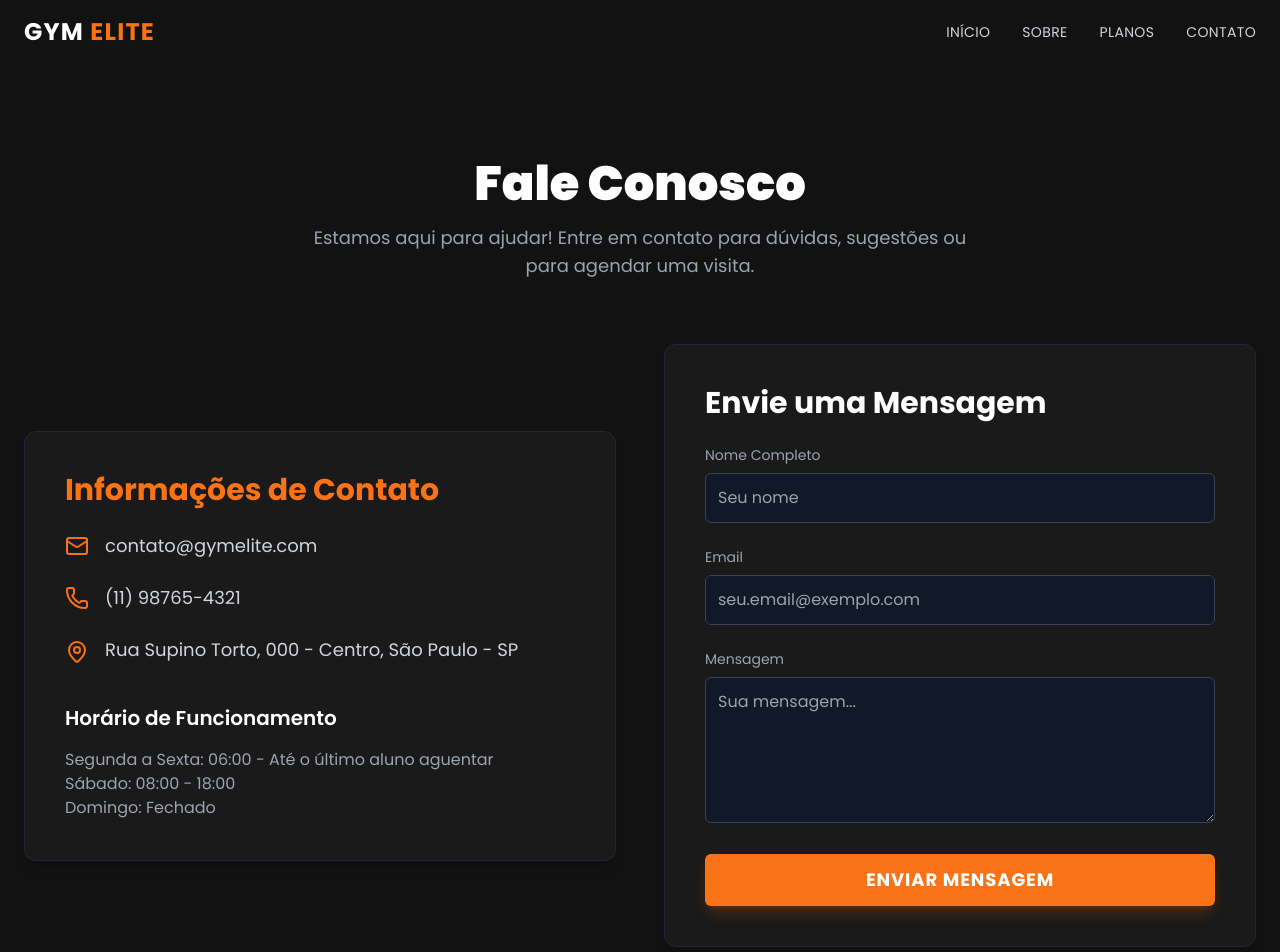
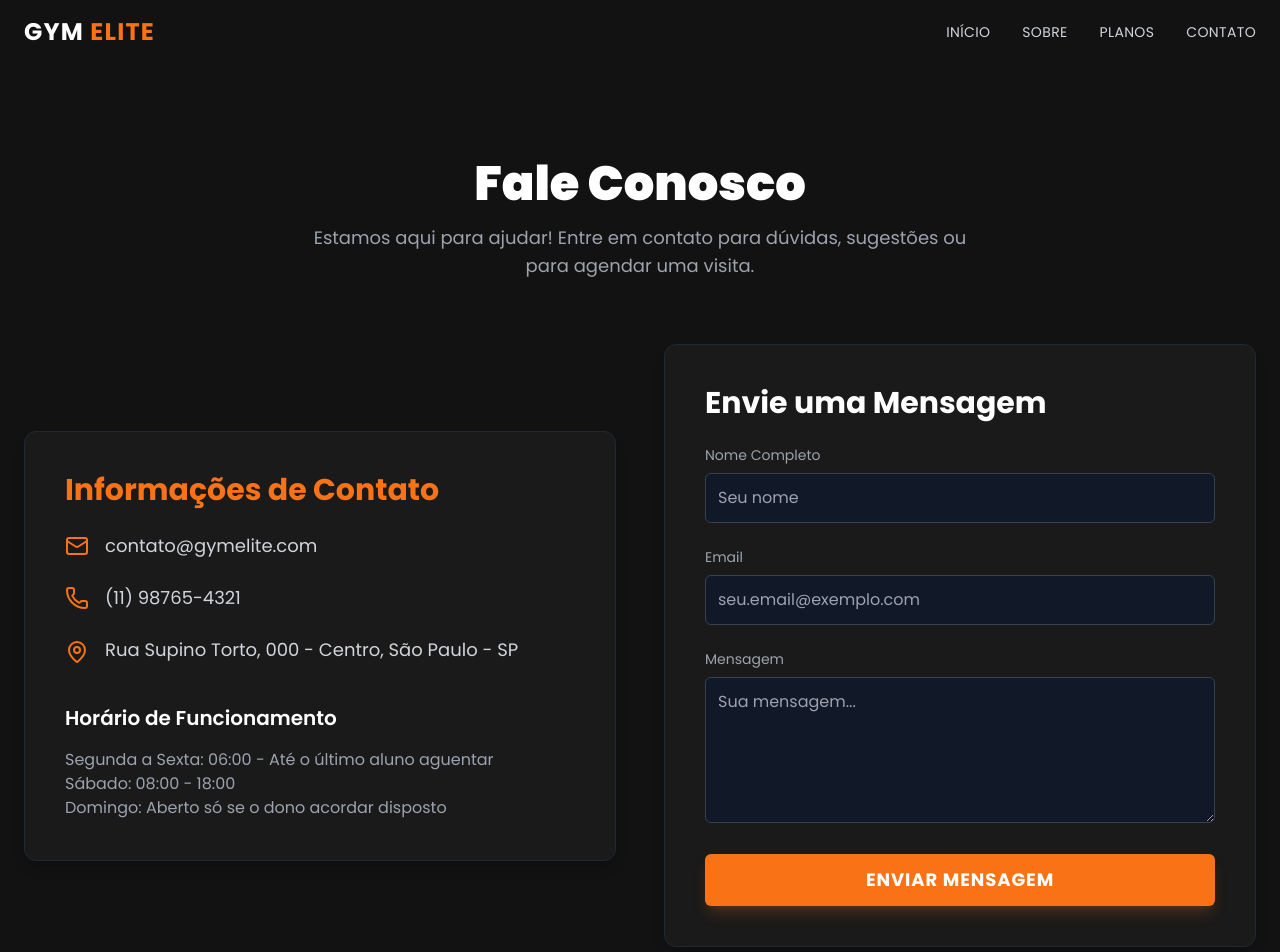
Before and after one commit to WilliamRBT/Site-E-Sistema-De-Gerenciamento-Academia, a React (Vite) app: page /contato in a window 1280 px wide. Shown: the top 952 px of the page. Built offline with nearby package versions, Linux system fonts and the light colour scheme.

Commit message:
Updated src/pages/ContactPage.tsx

```diff
--- a/src/pages/ContactPage.tsx
+++ b/src/pages/ContactPage.tsx
@@ -34,7 +34,7 @@ const ContactPage: React.FC = () => {
               <h4 className="text-xl font-semibold text-white mb-4">Horário de Funcionamento</h4>
               <p className="text-gray-400">Segunda a Sexta: 06:00 - Até o último aluno aguentar</p>
               <p className="text-gray-400">Sábado: 08:00 - 18:00</p>
-              <p className="text-gray-400">Domingo: Fechado</p>
+              <p className="text-gray-400">Domingo: Aberto só se o dono acordar disposto</p>
             </div>
           </div>
 
```
